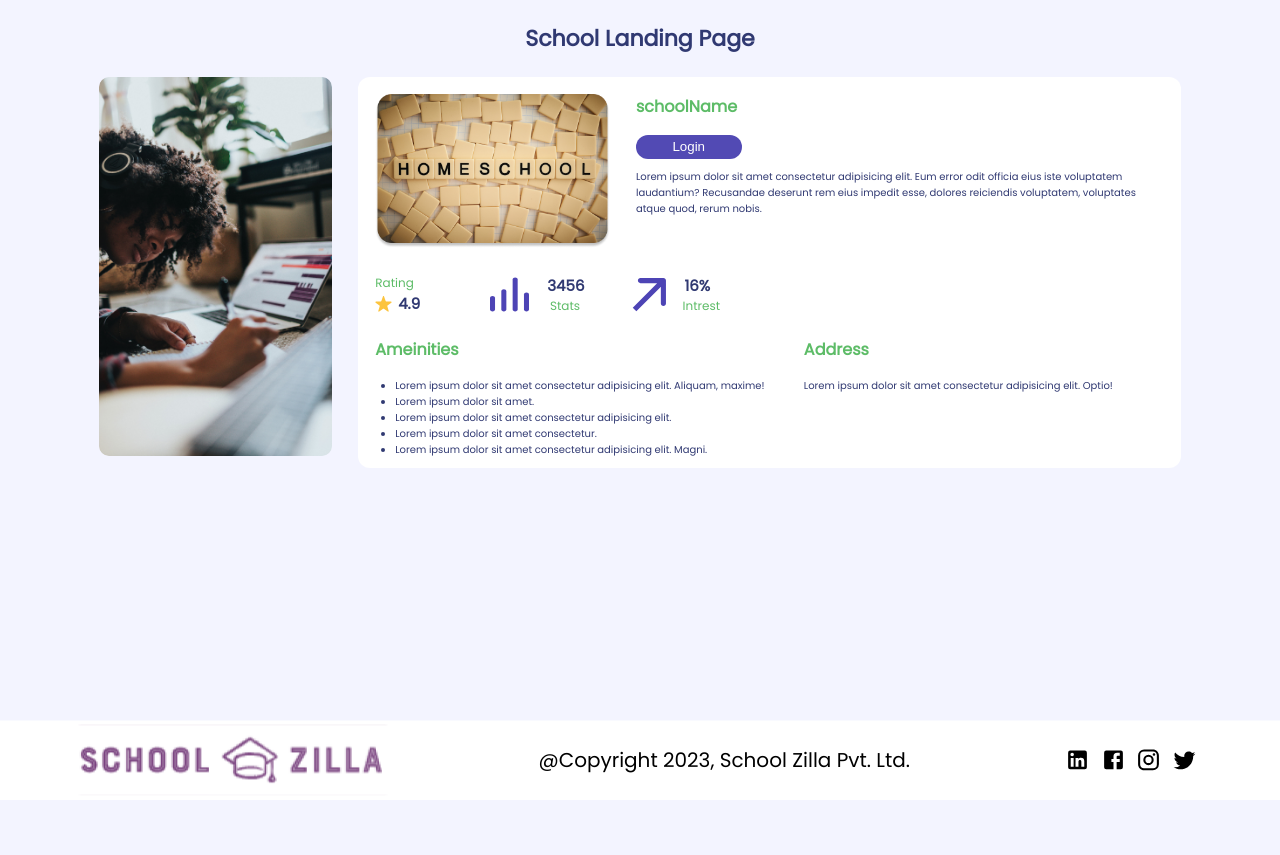
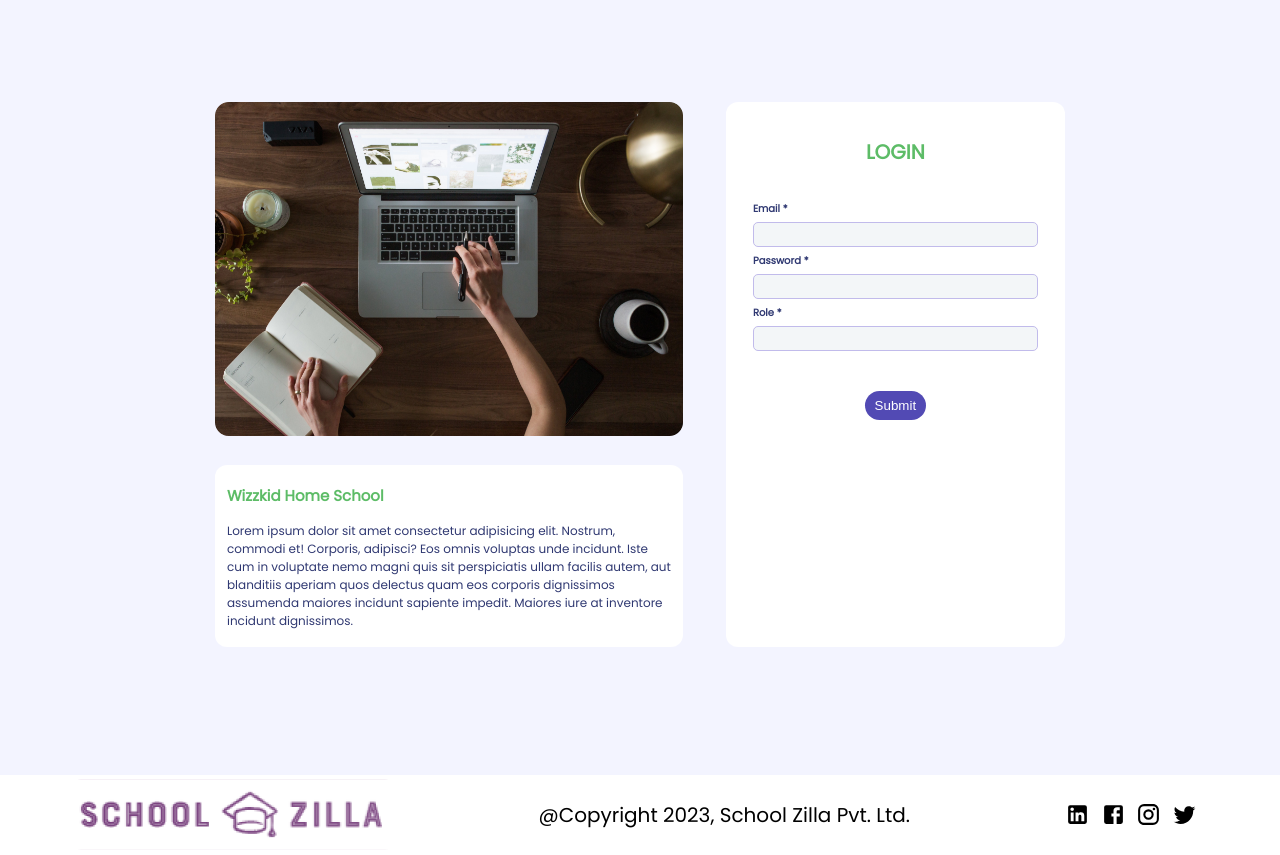
Before and after one commit to pesto-students/school-zila-frontend-team-monu, a React (Create React App) app: page / in a window 1280 px wide. Before the commit the page ends 800 px from the top, so only its background shows below. Built offline with nearby package versions, Linux system fonts and the light colour scheme.

Commit message:
Create LoginPage

```diff
--- a/src/App.js
+++ b/src/App.js
@@ -1,6 +1,7 @@
 import React from "react";
 import "./App.css";
-import LandingPage from "./components/Layouts/LandingPage/LandingPage";
+import LoginPage from "./components/Layouts/LandingPage/LoginPage";
+// import LandingPage from "./components/Layouts/LandingPage/LandingPage";
 // import AnalysisLecture from "./components/Layouts/CoursePage/AnalysisLecture";
 // import Course from "./components/Layouts/CoursePage/Course";
 // import AddNewStudent from "./components/Layouts/StudentPage/AddNewStudent";
@@ -12,7 +13,7 @@ function App() {
   // return <div>{false ? <Student /> : <Teacher />}</div>;
   return (
     <div className="rootDiv1">
-      <LandingPage />
+      <LoginPage />
     </div>
   );
 }
--- /dev/null
+++ b/src/components/Layouts/LandingPage/LoginPage.css
@@ -0,0 +1,86 @@
+.loginPageContainer {
+  display: flex;
+  padding: 8% 8% 0 8%;
+  justify-content: center;
+}
+
+.leftContainer {
+  width: 43.5%;
+  margin-right: 4%;
+}
+
+.leftContainer > img {
+  width: 100%;
+}
+
+.briefSchoolInfo {
+  background-color: white;
+  padding: 1% 2.5% 1% 2.5%;
+  border-radius: 12px;
+  margin-top: 5%;
+}
+
+.schoolName {
+  color: #5dbc67;
+  font-weight: bold;
+  font-size: 1.5rem;
+}
+
+.schoolInfo {
+  color: #303972;
+  font-size: 1.2rem;
+}
+
+.rightContainer {
+  width: 26.5%;
+  background-color: white;
+  padding: 0 2.5% 0 2.5%;
+  display: flex;
+  flex-direction: column;
+  /* align-items: center; */
+  border-radius: 12px;
+}
+
+.loginTitle {
+  color: #5dbc67;
+  font-size: 2rem;
+  font-weight: bold;
+  margin: 12%;
+  display: flex;
+  justify-content: center;
+}
+
+.loginForm {
+  display: flex;
+  flex-direction: column;
+  justify-content: flex-start;
+}
+
+.loginForm > label {
+  color: #303972;
+  font-weight: bold;
+}
+
+.loginForm > input {
+  border: 1px solid #c1bbeb;
+  border-radius: 5px;
+  margin: 2% 0 2% 0;
+  padding: 1.5%;
+  color: #a098ae;
+  font-size: 1.2rem;
+  background-color: #f3f6f8;
+}
+
+.submitFormBtn {
+  display: flex;
+  justify-content: center;
+  margin-top: 12%;
+}
+
+.submitFormBtn > input {
+  padding: 2.5% 3.5% 2.5% 3.5%;
+  color: white;
+  background-color: #524ab4;
+  border: none;
+  border-radius: 30px;
+}
--- /dev/null
+++ b/src/components/Layouts/LandingPage/LoginPage.js
@@ -0,0 +1,44 @@
+import React from "react";
+import LoginPageImage from "../../../assets/Login-page-image.png";
+import Footer from "../../Common/Footer/Footer";
+import "./LoginPage.css";
+
+export default function LoginPage() {
+  return (
+    <>
+      <div className="loginPageContainer">
+        <div className="leftContainer">
+          <img src={LoginPageImage} alt="Login Page Image" />
+          <div className="briefSchoolInfo">
+            <p className="schoolName">Wizzkid Home School</p>
+            <p className="schoolInfo">
+              Lorem ipsum dolor sit amet consectetur adipisicing elit. Nostrum,
+              commodi et! Corporis, adipisci? Eos omnis voluptas unde incidunt.
+              Iste cum in voluptate nemo magni quis sit perspiciatis ullam
+              facilis autem, aut blanditiis aperiam quos delectus quam eos
+              corporis dignissimos assumenda maiores incidunt sapiente impedit.
+              Maiores iure at inventore incidunt dignissimos.
+            </p>
+          </div>
+        </div>
+        <div className="rightContainer">
+          <p className="loginTitle">LOGIN</p>
+          <form action="" method="post">
+            <div className="loginForm">
+              <label for="fname">Email *</label>
+              <input type="text" id="fname" name="fname" />
+              <label for="fname">Password *</label>
+              <input type="text" id="fname" name="fname" />
+              <label for="fname">Role *</label>
+              <input type="text" id="fname" name="fname" />
+              <div className="submitFormBtn">
+                <input type="submit" value="Submit" className="formSubmitBtn" />
+              </div>
+            </div>
+          </form>
+        </div>
+      </div>
+      <Footer />
+    </>
+  );
+}
```
Also changed, not shown: src/components/Common/LectureSideBar/LectureSideBar.css (+10 -0 lines).
